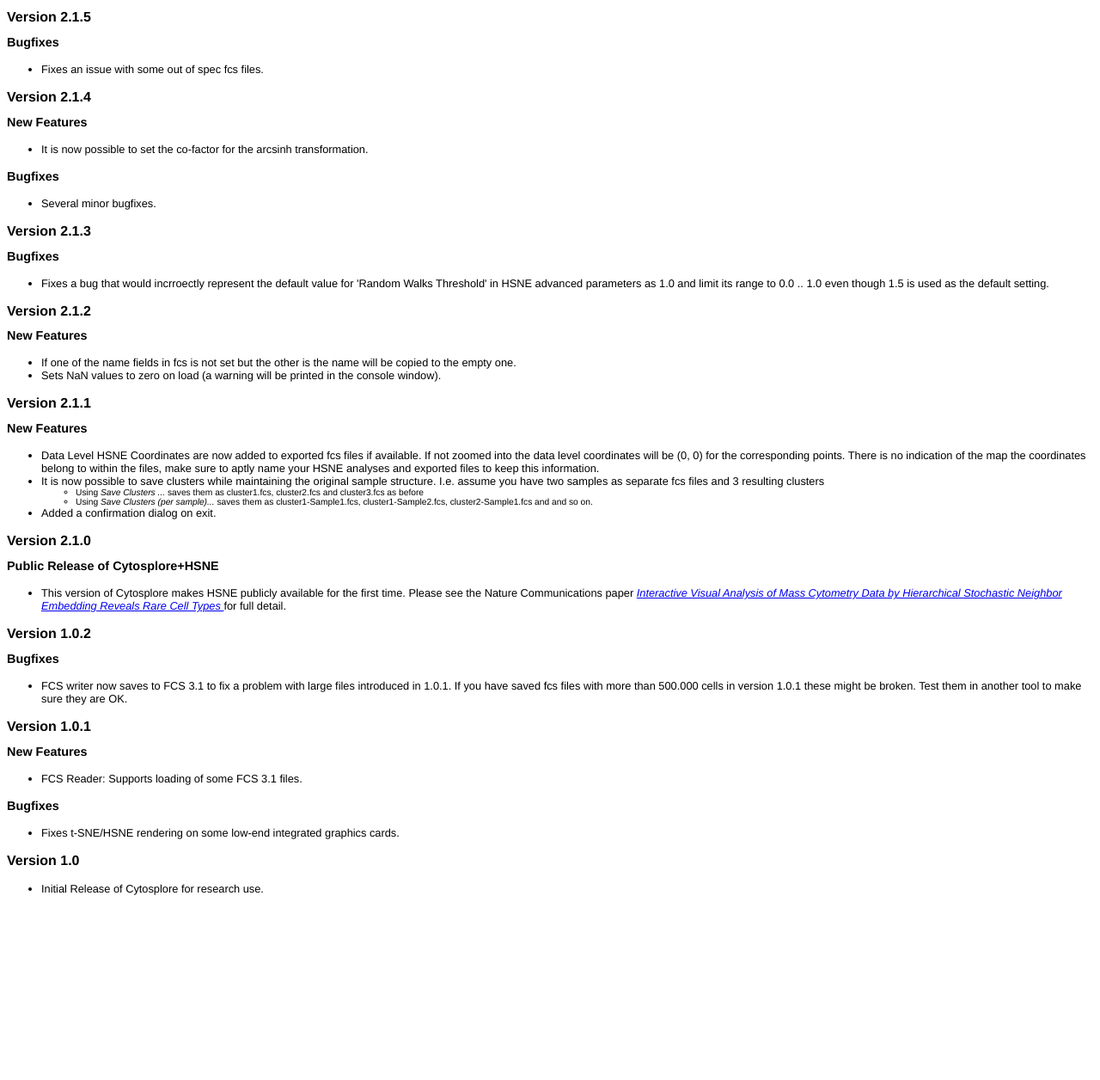
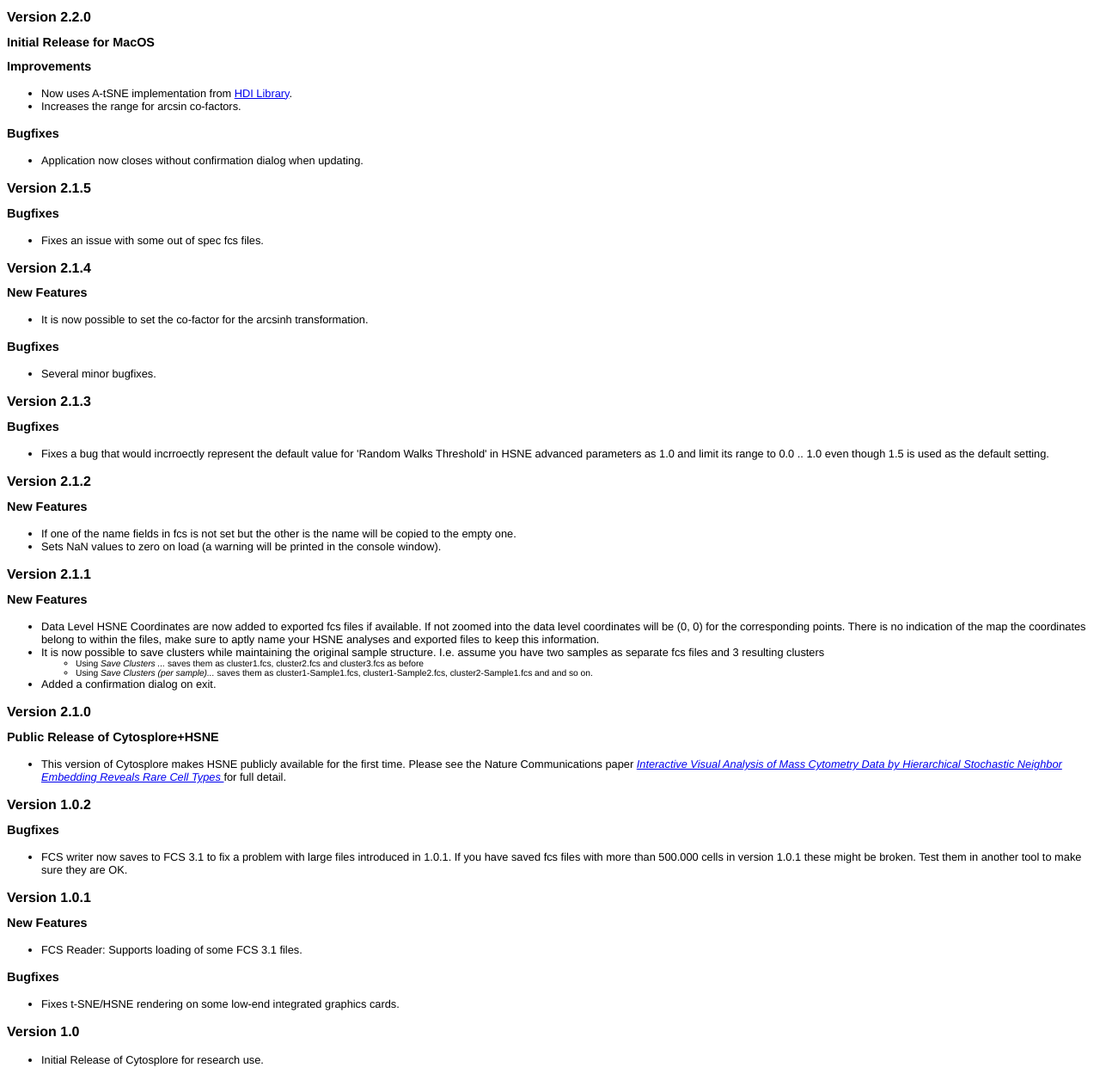
Before and after one commit to Cytosplore/cytosplore.github.io, a Jekyll site: the page appcast/release_notes.html, which Jekyll copies as it is, in a window 1280 px wide. Shown: the whole page at 86% size. Built offline with Jekyll 4.4.1, drawn with Linux system fonts in a browser that asks for light colours; before the commit the page ends 1057 px from its top, so only the background shows below that.

Commit message:
2.2.0 release

```diff
--- a/appcast/release_notes.html
+++ b/appcast/release_notes.html
@@ -14,6 +14,21 @@
 </head>
 
 <body>
+
+    <h1>Version 2.2.0</h1>
+
+    <h2>Initial Release for MacOS</h2>
+
+    <h2>Improvements</h2>
+    <ul>
+        <li>Now uses A-tSNE implementation from <a href="https://github.com/Nicola17/High-Dimensional-Inspector">HDI Library</a>.</li>
+        <li>Increases the range for arcsin co-factors.</li>
+    </ul>
+
+    <h2>Bugfixes</h2>
+    <ul>
+        <li>Application now closes without confirmation dialog when updating.</li>
+    </ul>
 
     <h1>Version 2.1.5</h1>
 
```
Also changed, not shown: appcast/appcast.xml (+13 -0 lines), 1 other file.
